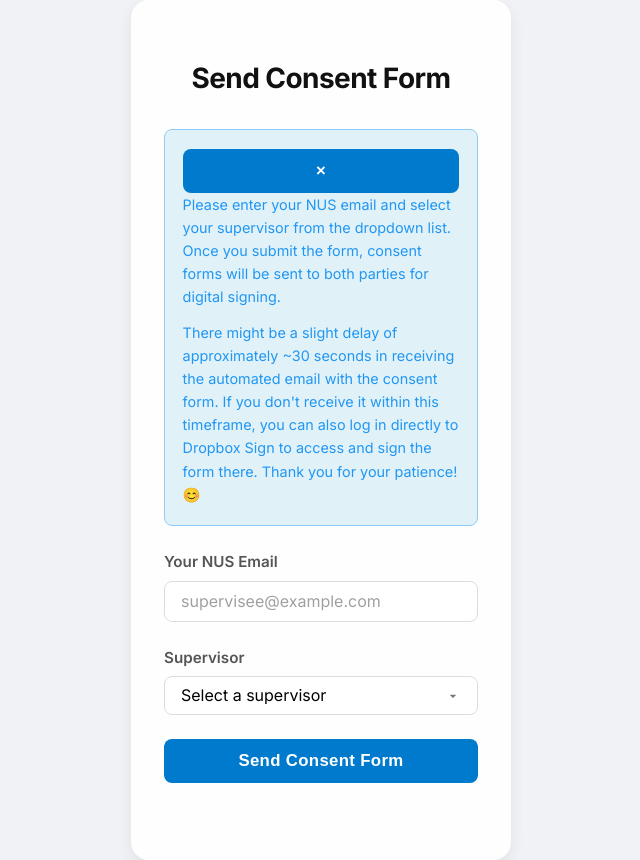
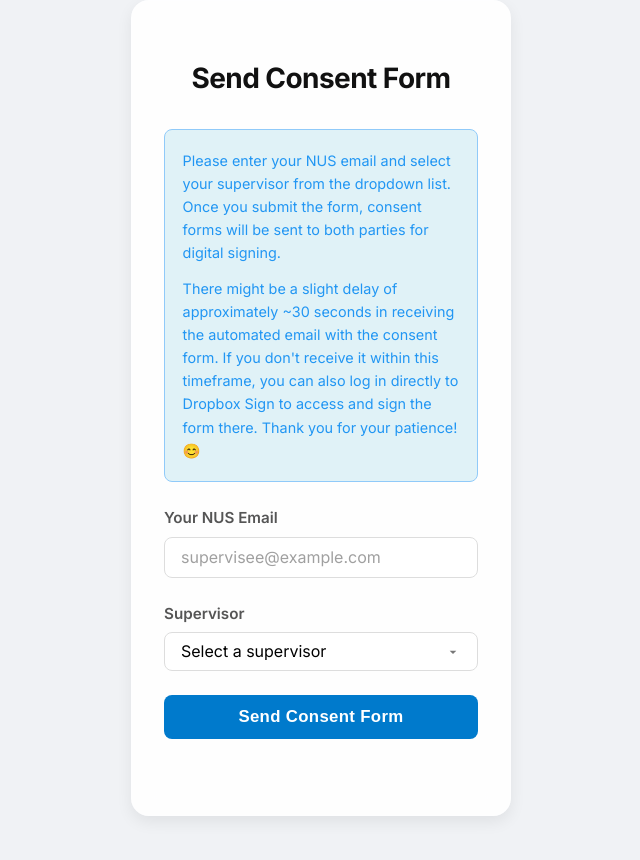
Before and after one commit to jxhnthan/hwb-consent-form, a plain HTML site: page frontend/index.html in a window 1280 px wide. Shown: the whole page, without its empty margins (319-959 px from the left). After the commit the page ends 816 px from the top, so only its background shows below. Drawn offline with Linux system fonts and the light colour scheme.

Commit message:
Update index.html

```diff
--- a/frontend/index.html
+++ b/frontend/index.html
@@ -11,7 +11,6 @@
     <h2>Send Consent Form</h2>
 
     <div class="info-box">
-      <button class="close-btn" onclick="this.parentElement.style.display='none';">&times;</button>
       <p>Please enter your NUS email and select your supervisor from the dropdown list. Once you submit the form, consent forms will be sent to both parties for digital signing.</p>
       <p>There might be a slight delay of approximately ~30 seconds in receiving the automated email with the consent form. If you don't receive it within this timeframe, you can also log in directly to Dropbox Sign to access and sign the form there. Thank you for your patience! 😊</p>
     </div>
```
